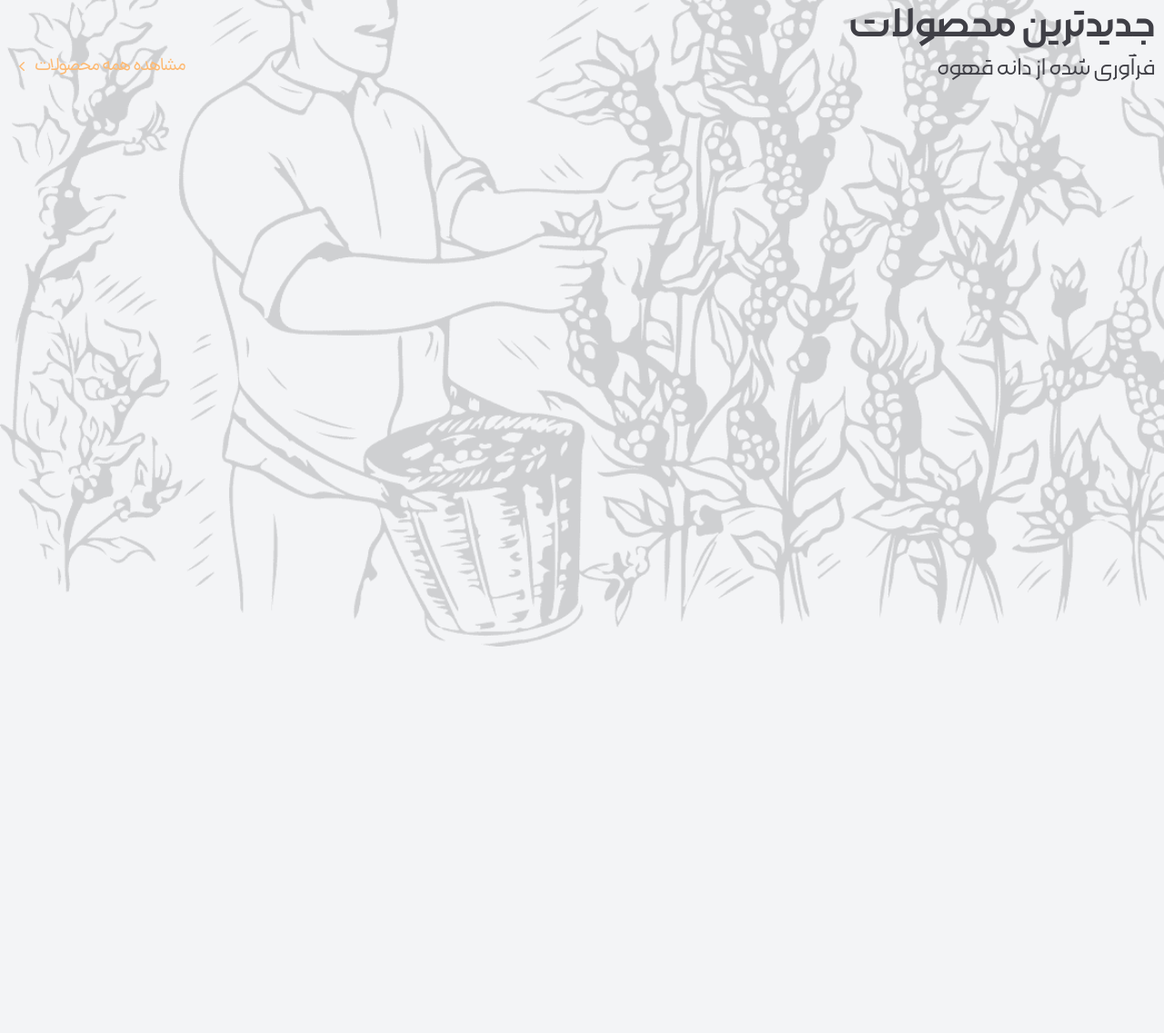
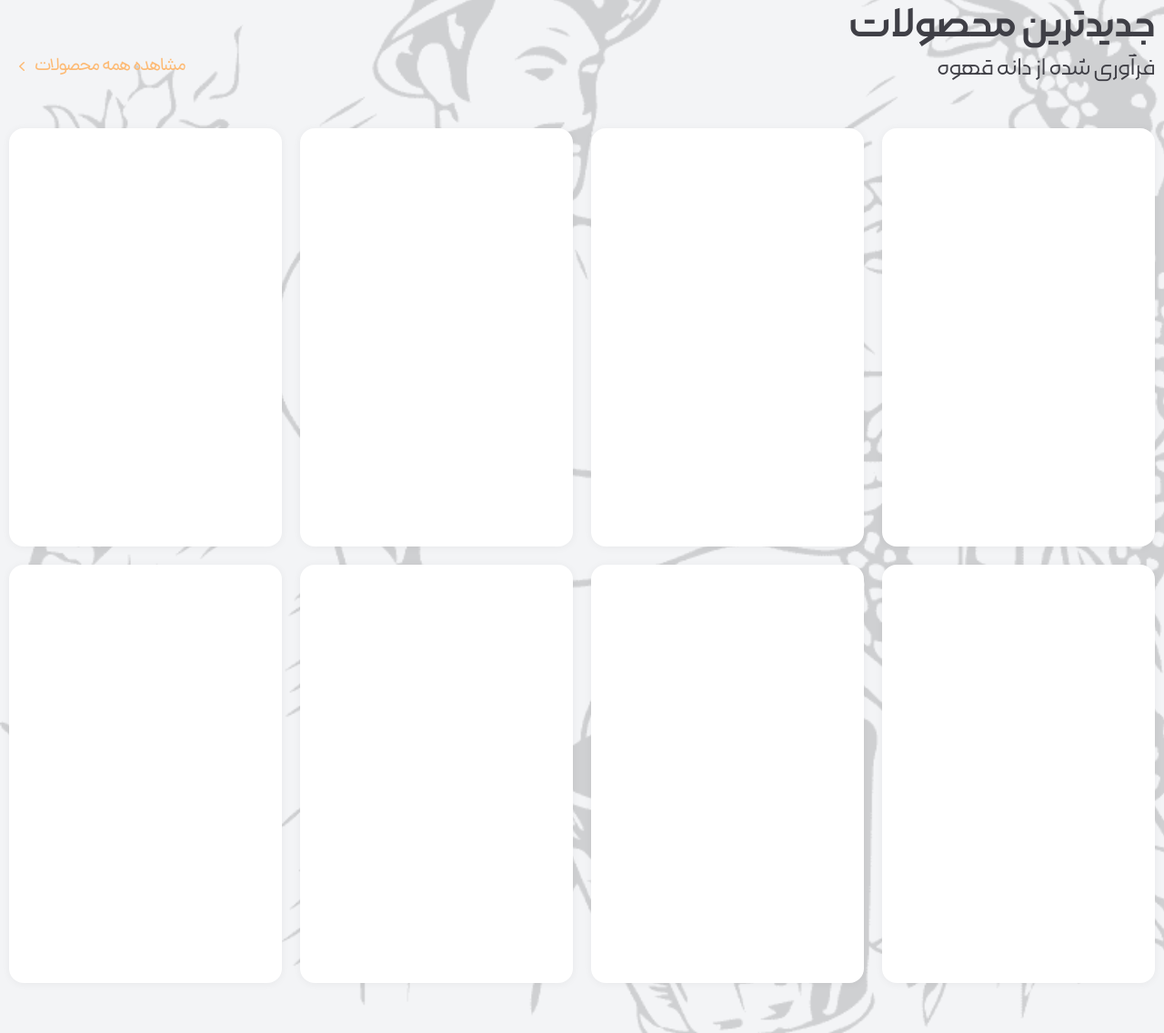
Before and after one commit to MAwasTaken/Coffee-Shop, a website: page public/index.html in a window 1280 px wide. Shown: the part 989-2125 px from the top of the page at 91% size. Before the commit the page ends 2000 px from the top, so only its background shows below. Drawn offline with Linux system fonts and the light colour scheme.

Commit message:
Products Box Grid Created

```diff
--- a/public/index.html
+++ b/public/index.html
@@ -19,7 +19,7 @@
 			else document.documentElement.classList.remove('dark');
 		</script>
 	</head>
-	<body class="h-[2000px] bg-gray-100 font-Dana dark:bg-zinc-800">
+	<body class="bg-gray-100 font-Dana dark:bg-zinc-800">
 		<!-- all app icons -->
 		<svg class="hidden">
 			<!-- shopping cart -->
@@ -808,9 +808,10 @@
 				</div>
 			</section>
 			<section
-				class="h-[900px] bg-gray-100 bg-cover bg-no-repeat pt-8 dark:bg-zinc-800 md:pt-24 lg:bg-products-bg lg:pt-48 dark:lg:bg-products-bg"
+				class="bg-gray-100 bg-cover bg-no-repeat pb-20 pt-8 dark:bg-zinc-800 md:pt-24 lg:bg-products-bg lg:pt-48 dark:lg:bg-products-bg"
 			>
 				<div class="container">
+					<!-- section head -->
 					<div class="mb-5 flex items-end justify-between md:mb-12">
 						<div>
 							<h3 class="font-MorabbaMedium text-2xl text-zinc-700 dark:text-white md:text-5xl">
@@ -835,6 +836,19 @@
 							</a>
 						</div>
 					</div>
+					<!-- section body -->
+					<div
+						class="grid grid-cols-2 gap-3.5 child:h-[200px] sm:grid-cols-3 md:gap-5 child:md:h-[460px] lg:grid-cols-4"
+					>
+						<div class="rounded-2xl bg-white p-5 shadow-normal dark:bg-zinc-700"></div>
+						<div class="rounded-2xl bg-white p-5 shadow-normal dark:bg-zinc-700"></div>
+						<div class="rounded-2xl bg-white p-5 shadow-normal dark:bg-zinc-700"></div>
+						<div class="rounded-2xl bg-white p-5 shadow-normal dark:bg-zinc-700"></div>
+						<div class="rounded-2xl bg-white p-5 shadow-normal dark:bg-zinc-700"></div>
+						<div class="rounded-2xl bg-white p-5 shadow-normal dark:bg-zinc-700"></div>
+						<div class="rounded-2xl bg-white p-5 shadow-normal dark:bg-zinc-700"></div>
+						<div class="rounded-2xl bg-white p-5 shadow-normal dark:bg-zinc-700"></div>
+					</div>
 				</div>
 			</section>
 		</main>
```
Also changed, not shown: public/styles/styles.css.
